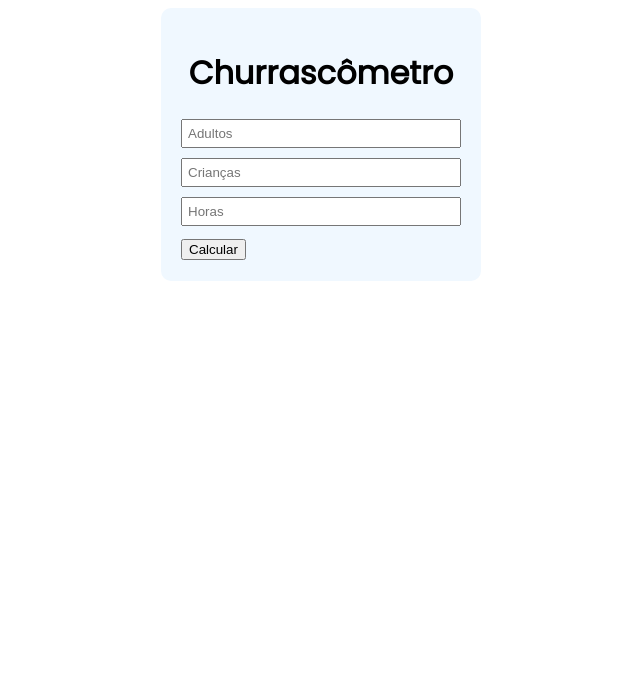
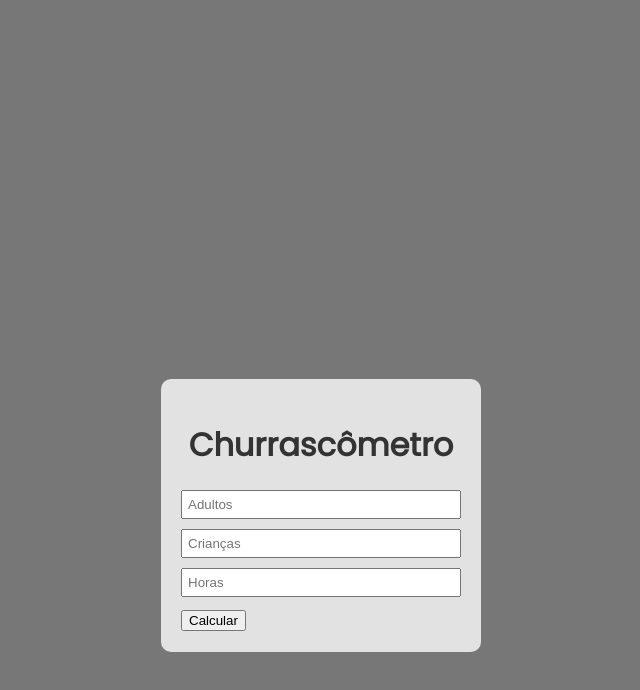
Before and after one commit to Symonnv/Churrascometro, a plain HTML site: page index.html in a window 1280 px wide. Shown: the whole page, without its empty margins (319-959 px from the left). Drawn offline with Linux system fonts and the light colour scheme.

Commit message:
adicionando novo icone

```diff
--- a/index.html
+++ b/index.html
@@ -5,7 +5,7 @@
     <meta http-equiv="X-UA-Compatible" content="IE=edge" />
     <meta name="viewport" content="width=device-width, initial-scale=1.0" />
     <link rel="stylesheet" href="style.css" />
-    <link rel="shortcut icon" href="icon_page.ico.jpg" type="image/x-icon" />
+    <link rel="shortcut icon" href="image/churrasco_ico.png" type="image/x-icon" />
     <link rel="preconnect" href="https://fonts.googleapis.com" />
     <link rel="preconnect" href="https://fonts.gstatic.com" crossorigin />
     <link href="https://fonts.googleapis.com/css2?family=Poppins&display=swap" rel="stylesheet" />
--- a/style.css
+++ b/style.css
@@ -1,14 +1,18 @@
-
+body {
+  background-color: #777;
+}
 .conteudo {
   font-family: 'Poppins', sans-serif;
+  color: #333;
   max-width: 280px;
   margin: auto;
-  background-color: aliceblue;
+  margin-top: 30%;
+  background-color: rgb(226, 226, 226);
   padding: 20px;
   border-radius: 10px;
 }
 
-h1{
+h1 {
   text-align: center;
 }
 
```
Also changed, not shown: image/churrasco_ico.png (added), image/icon_page.ico.jpg (deleted).
